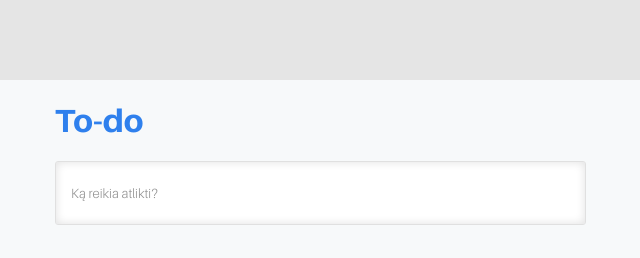
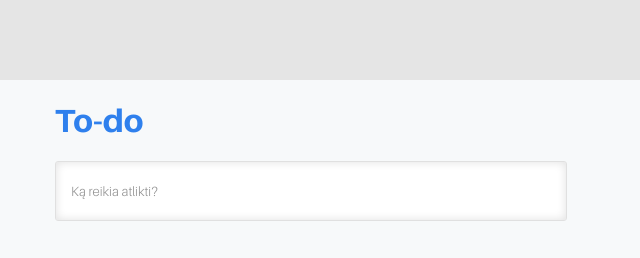
Before and after one commit to vika0/To-Do, a plain HTML site: page index.html in a window 1280 px wide. Shown: the top 258 px of the page, 329-969 px from the left. Drawn offline with Linux system fonts and the light colour scheme.

Commit message:
input field box size

```diff
--- a/style/style.css
+++ b/style/style.css
@@ -48,6 +48,9 @@ body{
     border: 1px solid #e0e0e0;
     border-radius: 3px;
     box-shadow: inset 0px 0px 10px #e0e0e0;
+     -webkit-box-sizing: border-box; /* Safari/Chrome, other WebKit */
+    -moz-box-sizing: border-box;    /* Firefox, other Gecko */
+    box-sizing: border-box;
 }
 
 ::placeholder{
```
